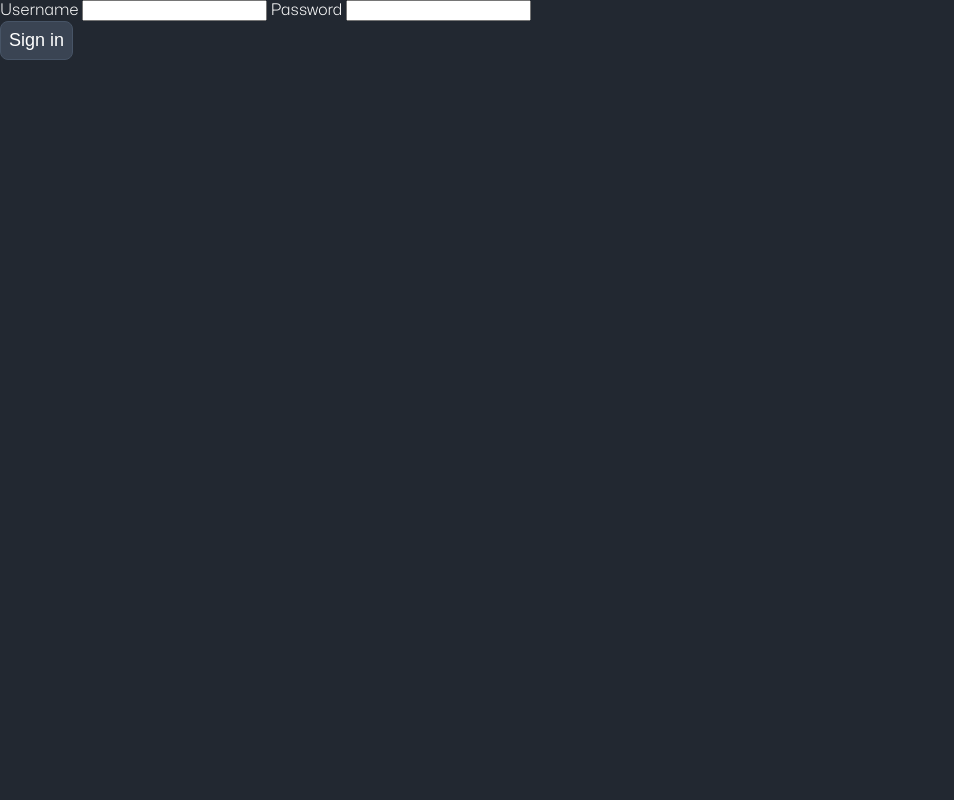
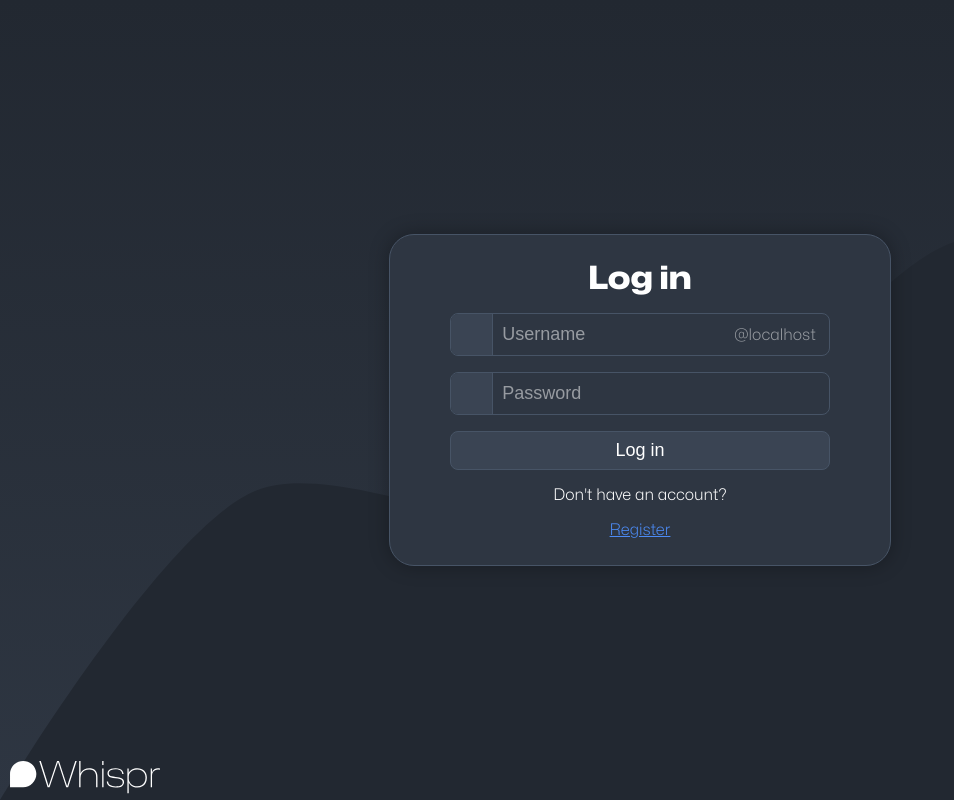
Before and after one commit to whispr-app/whispr-client, a SvelteKit app: page /login in a window 1280 px wide. Shown: the whole page, without its empty margins (0-954 px from the left). Built offline with nearby package versions, Linux system fonts and the light colour scheme; a web font is replaced by a local one.

Commit message:
feat: log in page

```diff
--- a/src/lib/libWhispr.ts
+++ b/src/lib/libWhispr.ts
@@ -128,6 +128,8 @@ export class LibWhispr {
 		};
 
 		authedUser.set(this.authStore);
+
+		return response;
 	};
 
 	public signout = async () => {
--- a/src/routes/login/+page.svelte
+++ b/src/routes/login/+page.svelte
@@ -2,42 +2,137 @@
 	import { libWhispr, authedUser } from '$lib/libWhispr';
 	import { AxiosError } from 'axios';
 	import { goto } from '$app/navigation';
+	import WhisprLogoWhite from '$lib/components/whispr-logo-white.svelte';
+	import Modal from '$lib/components/structure/Modal.svelte';
+	import Input from '$lib/components/Input.svelte';
+	import LoadingDots from '$lib/components/LoadingDots.svelte';
+
+	if ($authedUser) {
+		goto('/channels/@self');
+	}
 
 	let username = '';
 	let password = '';
-	let error = '';
 
-	const signin = async (event: Event) => {
-		if (!username || !password) return;
+	let debounce = false;
+	let errorMessage = '';
+
+	let usernameError = '';
+	let passwordError = '';
+
+	const signin = async (e: Event) => {
+		debounce = true;
+		usernameError = '';
+		passwordError = '';
+
+		let canSubmit = true;
+		if (!username) {
+			usernameError = 'Username is required';
+			e.preventDefault();
+			canSubmit = false;
+		}
+		if (!password) {
+			passwordError = 'Password is required';
+			e.preventDefault();
+			canSubmit = false;
+		}
+		if (!canSubmit) {
+			debounce = false;
+			return;
+		}
 		try {
-			await libWhispr.signin(username, password);
+			const response = await libWhispr.signin(username, password);
+
+			if (response.status !== 200) {
+				if (response.data.message) {
+					usernameError = response.data.message;
+				}
+				debounce = false;
+				return;
+			}
+
+			debounce = false;
+
+			goto('/channels/@self');
+			(e.target as HTMLFormElement).reset();
 		} catch (e) {
 			if (e instanceof AxiosError) {
-				error = e.response?.data?.message || e.message;
+				if (e.code === 'ECONNABORTED') {
+					errorMessage = 'Request timed out';
+				} else if (e.code === 'ERR_NETWORK') {
+					errorMessage = 'Network error. Try again later';
+				}
+				if (e.response?.data?.message) {
+					switch (e.response.data.message) {
+						case 'Specified user was not found.':
+						case 'User not found': {
+							usernameError = e.response.data.message;
+							break;
+						}
+						case 'Incorrect password': {
+							passwordError = e.response.data.message;
+							break;
+						}
+						default: {
+							errorMessage = e.response.data.message;
+							break;
+						}
+					}
+				}
 			}
+			debounce = false;
 			return;
 		}
-
-		(event.target as HTMLFormElement).reset();
-		error = '';
-
-		goto('/');
 	};
 </script>
 
-<form on:submit|preventDefault={signin}>
-	<label for="username">Username</label>
-	<input type="text" id="username" bind:value={username} />
-	<label for="password">Password</label>
-	<input type="password" id="password" bind:value={password} />
-	<button type="submit">Sign in</button>
-</form>
-
-{#if error}
-	<p>{error}</p>
-{/if}
+<main>
+	<div class="logo">
+		<WhisprLogoWhite />
+	</div>
+	<Modal>
+		<form on:submit|preventDefault={signin}>
+			<h1>Log in</h1>
+			{#if errorMessage}
+				<p class="error-message">{errorMessage}</p>
+			{/if}
+			<Input
+				type="username"
+				placeholder="Username"
+				bind:value={username}
+				highlightError={!!usernameError}
+				errorMessage={usernameError}
+				change={() => {
+					usernameError = '';
+					if (username === '') {
+						usernameError = 'Username must not be empty';
+					}
+				}}
+				domain={window.location.hostname}><i class="bi bi-type icon"></i></Input
+			>
+			<Input
+				type="password"
+				placeholder="Password"
+				bind:value={password}
+				highlightError={!!passwordError}
+				errorMessage={passwordError}><i class="bi bi-key icon"></i></Input
+			>
+			<button disabled={debounce} type="submit">
+				{#if debounce}
+					<LoadingDots />
+				{:else}
+					Log in
+				{/if}
+			</button>
+			<p>Don't have an account?</p>
+			<a href="/register">Register</a>
+		</form>
+	</Modal>
+</main>
 
 <style lang="scss">
+	@use '$lib/styles/colours' as colours;
+
 	h1,
 	p,
 	a {
@@ -54,4 +149,36 @@
 		justify-content: center;
 		align-items: center;
 	}
+
+	button {
+		width: 100%;
+	}
+
+	form {
+		display: flex;
+		flex-direction: column;
+		justify-content: center;
+		align-items: center;
+		gap: 1rem;
+		* {
+			text-align: center;
+		}
+	}
+
+	.error-message {
+		color: colours.$error-100;
+		margin: 0;
+		margin-bottom: 0.5rem;
+		position: relative;
+		top: 0px;
+		width: 100%;
+		max-width: 418px;
+	}
+
+	.logo {
+		width: 150px;
+		position: absolute;
+		bottom: 0;
+		left: 10px;
+	}
 </style>
```
Also changed, not shown: src/routes/channels/[id]/+page.svelte (+10 -0 lines).
